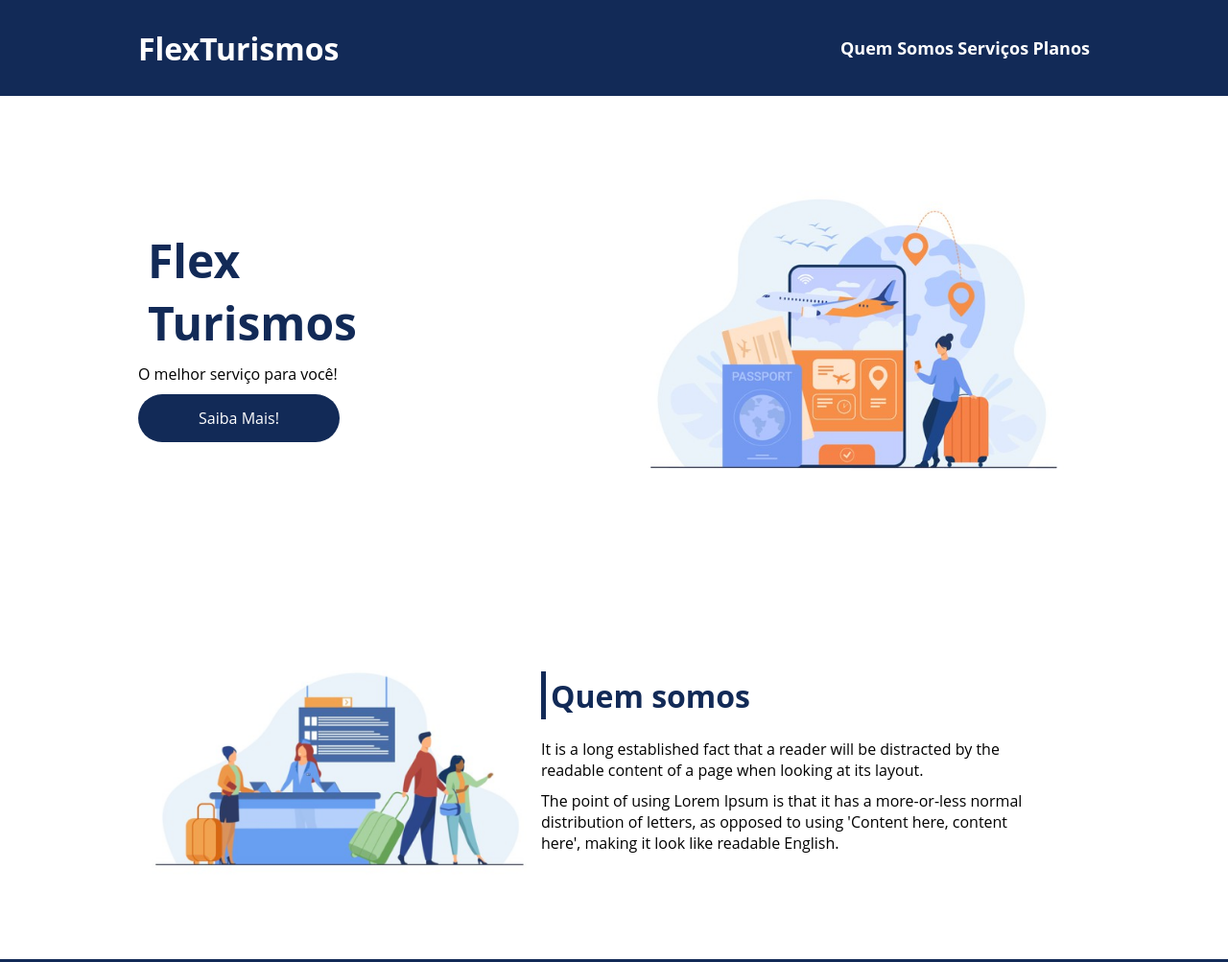
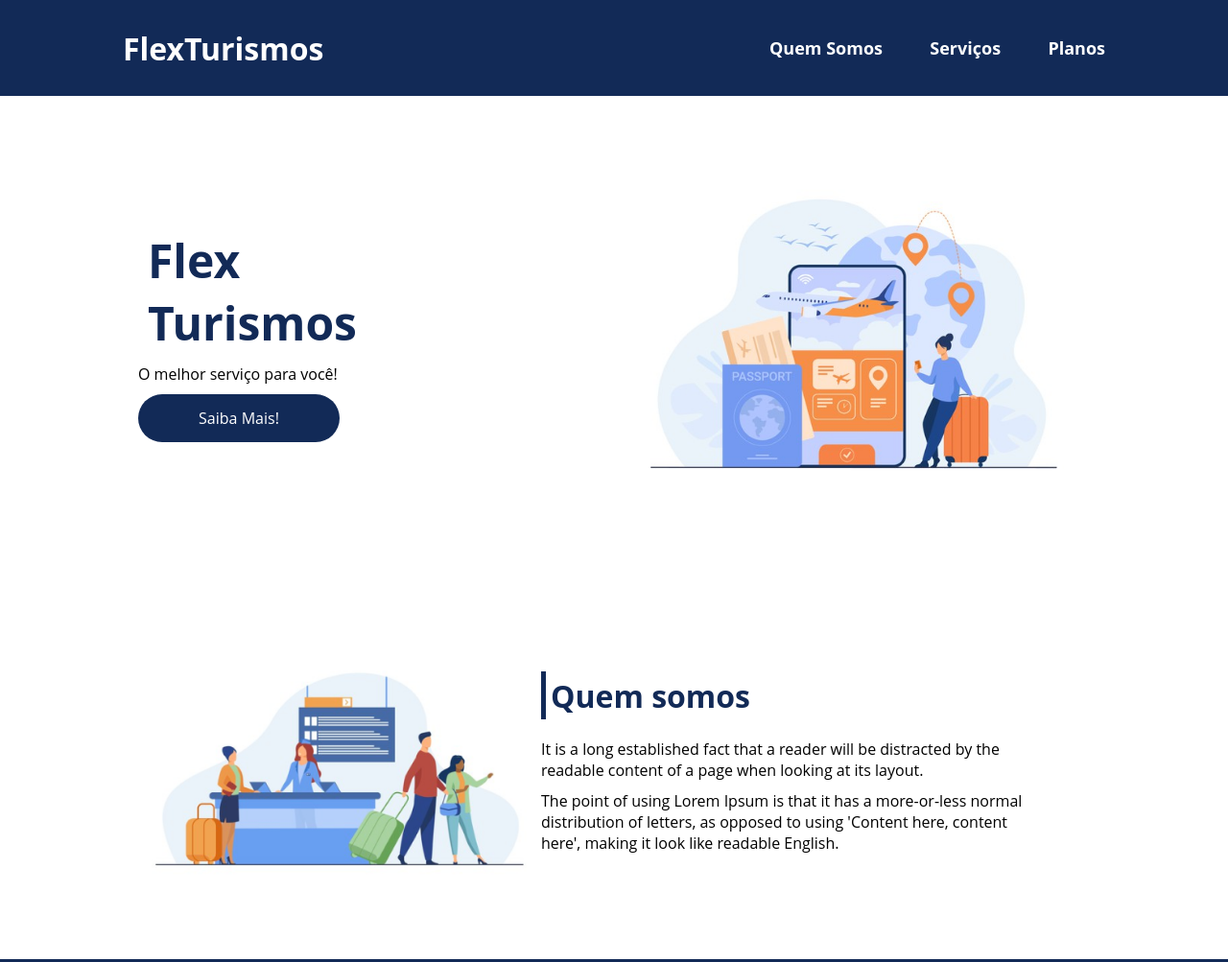
Before and after one commit to jonathanppmaia/Posicionando-elementos-com-Flexbox-em-CSS, a plain HTML site: page index.html in a window 1280 px wide. Shown: the top 1003 px of the page at 96% size. Drawn offline with Linux system fonts and the light colour scheme.

Commit message:
Alteracao do espacamento do menu

```diff
--- a/flex-projeto/style.css
+++ b/flex-projeto/style.css
@@ -39,11 +39,12 @@ header{
 
 header .list-items{
     display: flex;
-    max-width: 260px;
+    max-width: 350px;
     width: 100%;
     justify-content: space-between;
     align-items: center;
     font-size: 18px;
+
 
 
 }
@@ -57,6 +58,7 @@ header .list-items{
 
 header .menu{
     justify-content: space-between;
+    max-width: 80%;
 
 }
 
```
Also changed, not shown: index.html (+8 -10 lines).
